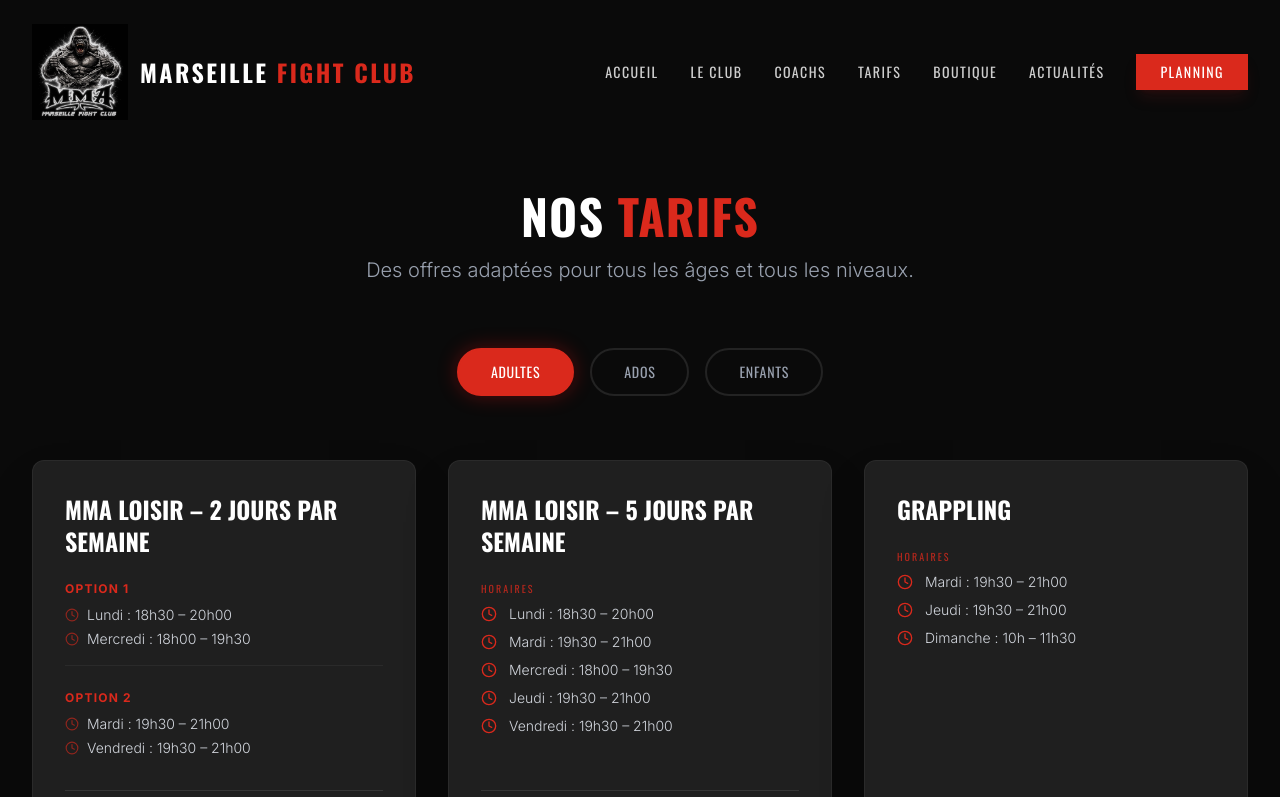
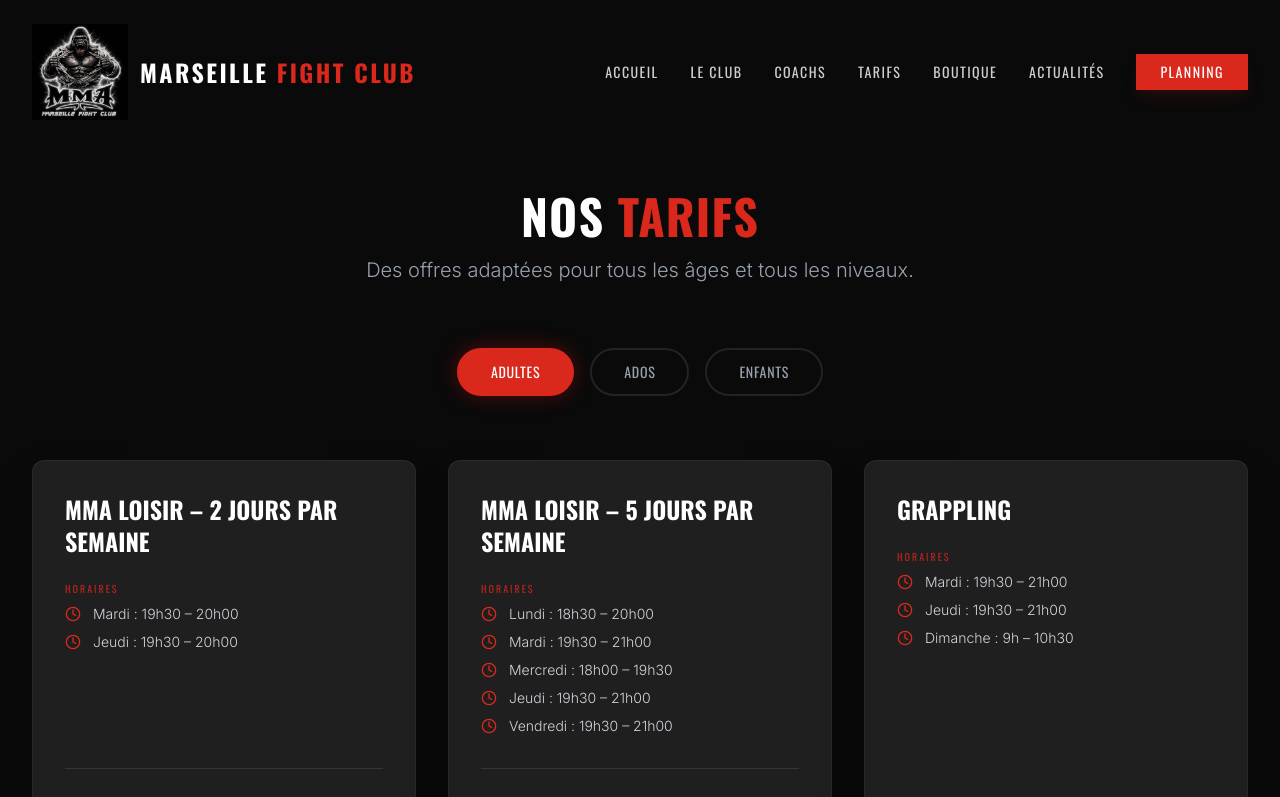
Before and after one commit to marseillefightclub/marseille-fight-club, a Next.js app: page /tarifs in a window 1280 px wide. Shown: the top 797 px of the page. Built offline with nearby package versions, Linux system fonts and the light colour scheme.

Commit message:
Update pricing and schedules for MMA Loisir and Grappling

```diff
--- a/src/components/Pricing.tsx
+++ b/src/components/Pricing.tsx
@@ -41,22 +41,10 @@ const sections: Section[] = [
     plans: [
       {
         name: "MMA LOISIR – 2 jours par semaine",
-        price: "450 €",
-        options: [
-          {
-            label: "Option 1",
-            schedule: [
-              "Lundi : 18h30 – 20h00",
-              "Mercredi : 18h00 – 19h30"
-            ]
-          },
-          {
-            label: "Option 2",
-            schedule: [
-              "Mardi : 19h30 – 21h00",
-              "Vendredi : 19h30 – 21h00"
-            ]
-          }
+        price: "460 €",
+        schedule: [
+          "Mardi : 19h30 – 20h00",
+          "Jeudi : 19h30 – 20h00"
         ],
         tel: "06 43 40 76 45"
       },
@@ -77,7 +65,7 @@ const sections: Section[] = [
         schedule: [
           "Mardi : 19h30 – 21h00",
           "Jeudi : 19h30 – 21h00",
-          "Dimanche : 10h – 11h30"
+          "Dimanche : 9h – 10h30"
         ]
       },
       {
```
